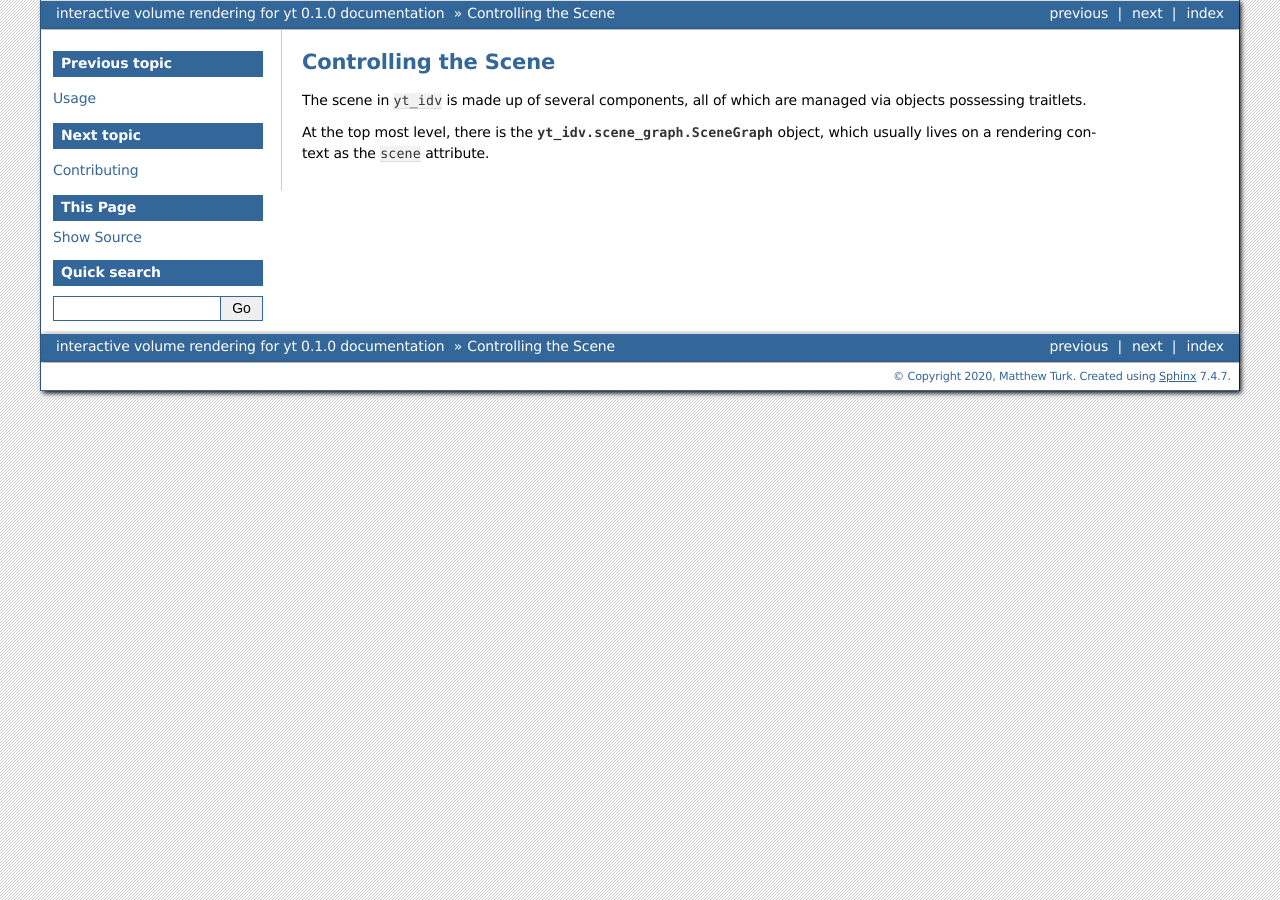
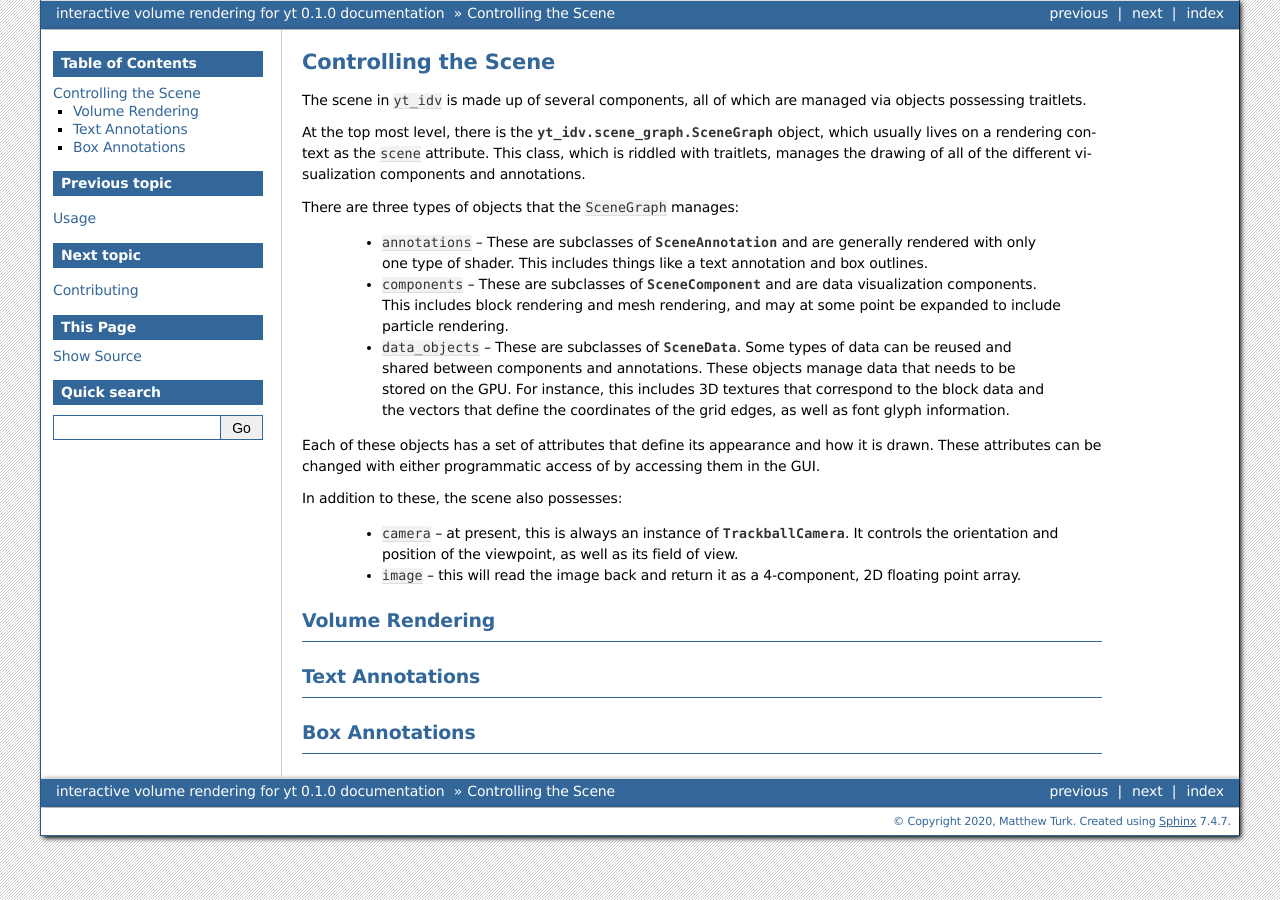
Before and after one commit to yt-project/yt_idv, a Sphinx documentation site: the page built from docs/scene.rst, in a window 1280 px wide. Built offline with Sphinx 7.4.7, drawn with Linux system fonts in a browser that asks for light colours; pages that are not in the unit, such as notebooks, are missing from menus.

Commit message:
stubbing scene

```diff
--- a/docs/scene.rst
+++ b/docs/scene.rst
@@ -7,3 +7,50 @@
 
 At the top most level, there is the :class:`yt_idv.scene_graph.SceneGraph`
 object, which usually lives on a rendering context as the ``scene`` attribute.
+This class, which is riddled with traitlets, manages the drawing of all of the
+different visualization components and annotations.
+
+There are three types of objects that the ``SceneGraph`` manages:
+
+ * ``annotations`` -- These are subclasses of
+   :class:`~yt_idv.scene_annotations.base_annotation.SceneAnnotation` and are
+   generally rendered with only one type of shader.  This includes things like
+   a text annotation and box outlines.
+ * ``components`` -- These are subclasses of
+   :class:`~yt_idv.scene_components.base_component.SceneComponent` and are data
+   visualization components.  This includes block rendering and mesh rendering,
+   and may at some point be expanded to include particle rendering.
+ * ``data_objects`` -- These are subclasses of
+   :class:`~yt_idv.scene_data.base_data.SceneData`.  Some types of data can be
+   reused and shared between components and annotations.  These objects manage
+   data that needs to be stored on the GPU.  For instance, this includes 3D
+   textures that correspond to the block data and the vectors that define the
+   coordinates of the grid edges, as well as font glyph information.
+
+Each of these objects has a set of attributes that define its appearance and
+how it is drawn.  These attributes can be changed with either programmatic
+access of by accessing them in the GUI.
+
+In addition to these, the scene also possesses:
+
+ * ``camera`` -- at present, this is always an instance of
+   :class:`~yt_idv.cameras.trackball_camera.TrackballCamera`.  It controls the
+   orientation and position of the viewpoint, as well as its field of view.
+ * ``image`` -- this will read the image back and return it as a 4-component,
+   2D floating point array.
+
+----------------
+Volume Rendering
+----------------
+
+
+
+----------------
+Text Annotations
+----------------
+
+
+
+---------------
+Box Annotations
+---------------
```
